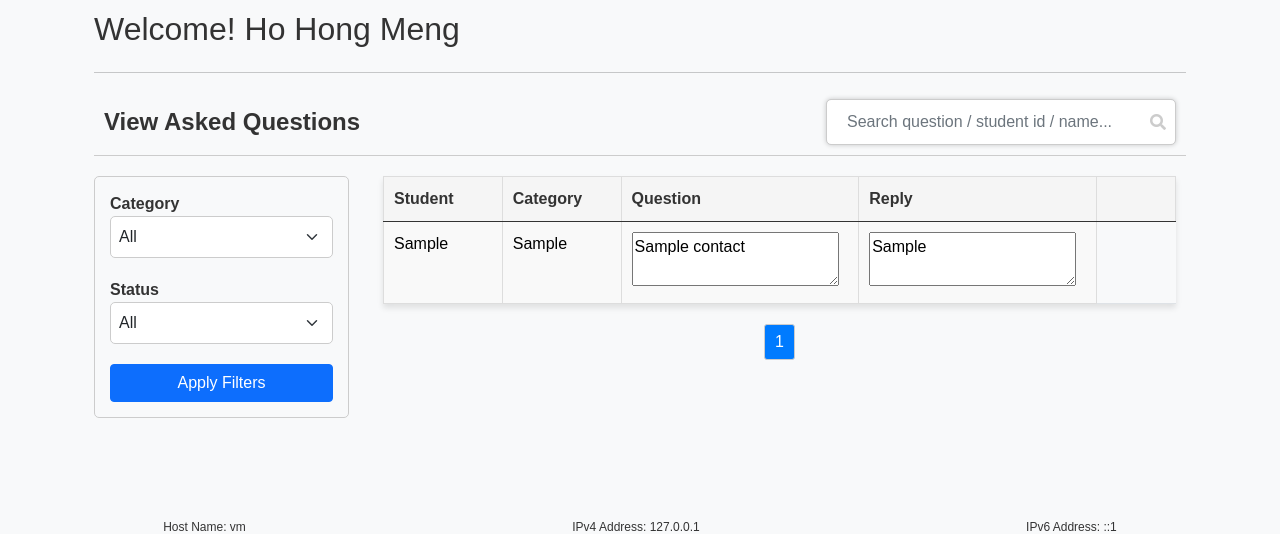
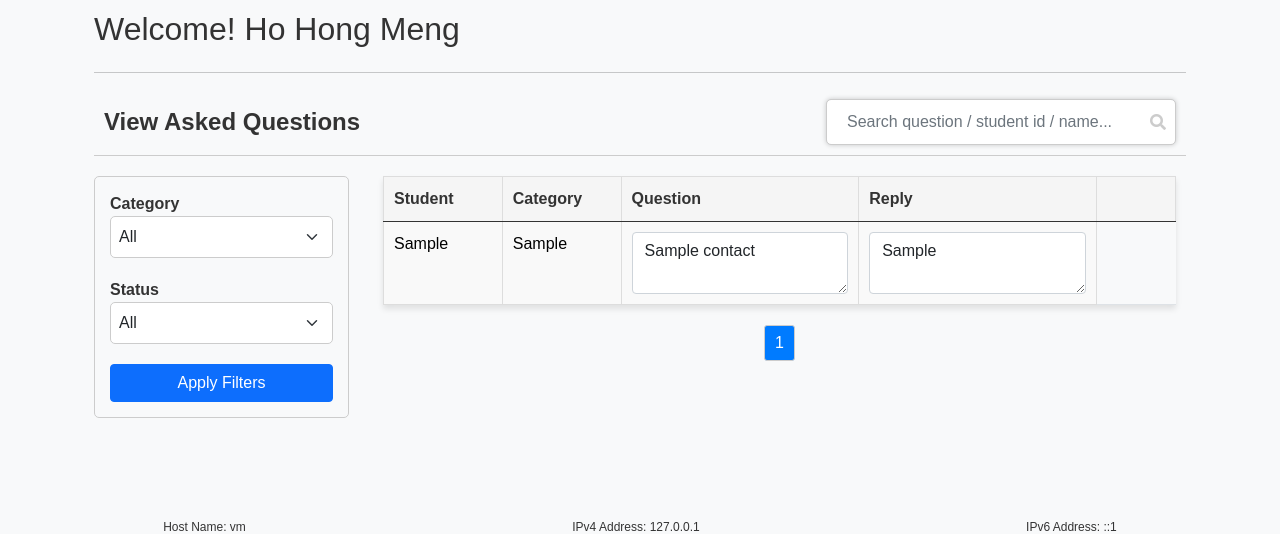
Before and after one commit to melvinho77/hhm-semAssignment, a Flask app: page /adminContactUs in a window 1280 px wide. Shown: the top 534 px of the page. Run offline with Flask 3, Linux system fonts and the light colour scheme; the visitor is signed in with stand-in values (Sample User, id 1); tables that the repository leaves empty or names only in its code hold one stand-in row (values such as "Sample post"); some libraries are stand-ins or nearby versions.

Commit message:
Update adminContactUs.html

```diff
--- a/templates/adminContactUs.html
+++ b/templates/adminContactUs.html
@@ -364,8 +364,8 @@
                                 <tr>
                                     <td>{{ contact[6] }}</td>
                                     <td>{{ contact[2] }}</td>
-                                    <td><textarea>{{ contact[3] }}</textarea></td>
-                                    <td><textarea>{{ contact[4] }}</textarea></td>
+                                    <td><textarea class="form-control">{{ contact[3] }}</textarea></td>
+                                    <td><textarea class="form-control">{{ contact[4] }}</textarea></td>
                                 </tr>
                                 {% endfor %}
                             </tbody>
```
